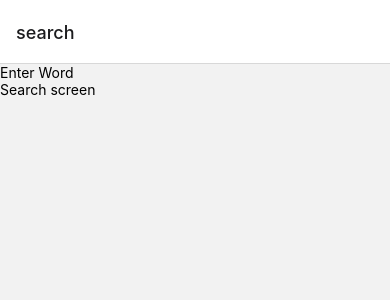
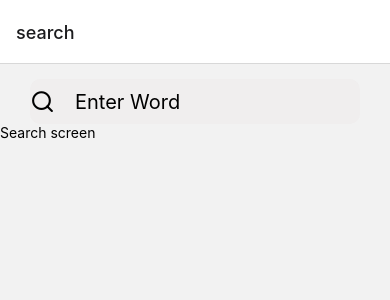
Before and after one commit to adiii013/dictionary-app, a React Native app: screen /search in a window 390 px wide. Shown: the top 300 px of the page. Built offline with nearby package versions, Linux system fonts and the light colour scheme.

Commit message:
searchbar added first

```diff
--- a/src/Search_Bar.js
+++ b/src/Search_Bar.js
@@ -1,12 +1,40 @@
 import React from "react";
-import { View , TextInput } from "react-native";
+import { View, TextInput, StyleSheet } from "react-native";
+import { Feather } from '@expo/vector-icons';
 
-function Search_Bar(){
-    return(
-        <View>
-            <TextInput placeholder = 'Enter Word' ></TextInput>
+
+function Search_Bar() {
+    return (
+        <View style={styles.searchContainer}>
+            <Feather name="search" style={styles.searchIcon}></Feather>
+            <TextInput
+                placeholder='Enter Word'
+                style = {styles.searchInput}
+            ></TextInput>
         </View>
     )
 }
 
+const styles = StyleSheet.create({
+    searchContainer: {
+        flexDirection: "row",
+        marginHorizontal: 30,
+        marginTop: 15,
+        borderRadius:10,
+        backgroundColor:'#F0EEEE',
+        height:45
+    },
+    searchIcon: {
+        alignSelf: 'center',
+        fontSize: 25
+    },
+    searchInput: {
+        flex:1,
+        justifyContent:'center',
+        marginLeft:10,
+        paddingLeft:10,
+        fontSize:20
+    }
+})
+
 export default Search_Bar;
```
